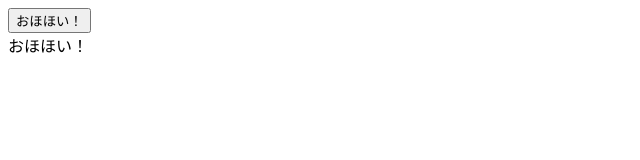
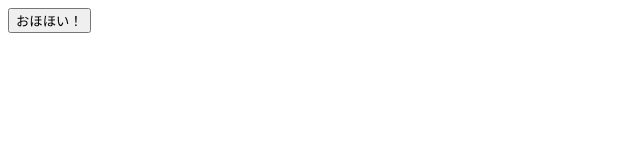
Before and after one commit to thgilcp/ohohoi, a plain HTML site: page index.html in a window 1280 px wide. Shown: the full height of the page, 0-640 px from the left. Drawn offline with nearby package versions, Linux system fonts and the light colour scheme.

Commit message:
初期で空白

```diff
--- a/index.html
+++ b/index.html
@@ -5,8 +5,8 @@
   </section>
   <section>
     <p v-for="ohohoi in ohohois">
-      {{ ohohoi }}
-    </p>
+    {{ ohohoi }}
+  </p>
   </section>
 </div>
 
@@ -15,7 +15,6 @@
   el: '#app',
   data: {
     ohohois: [
-      'おほほい！'
     ]
   },
   methods: {
```
